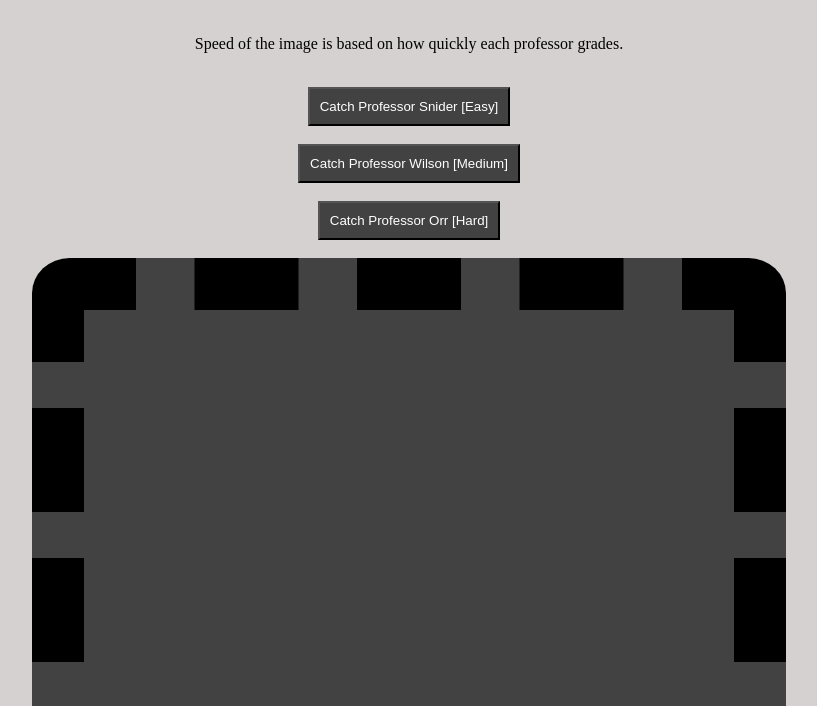
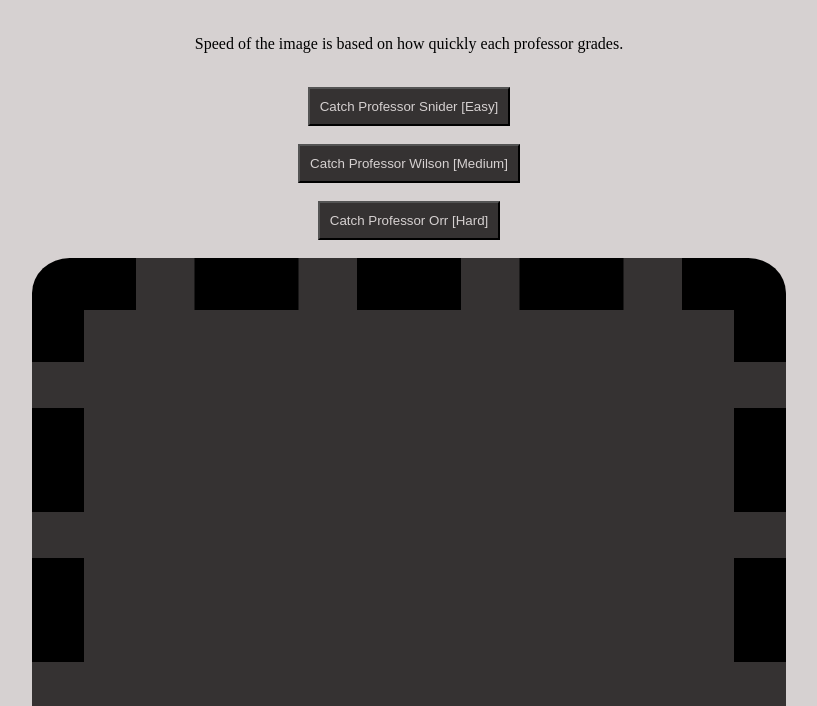
Before and after one commit to dlow20/dlow20.github.io, a plain HTML site: page pin_the_professor/index.html in a window 1280 px wide. Shown: the part 94-800 px from the top of the page, without its empty margins (231-1048 px from the left). Drawn offline with Linux system fonts and the light colour scheme.

Commit message:
pushing css

```diff
--- a/pin_the_professor/style.css
+++ b/pin_the_professor/style.css
@@ -9,7 +9,7 @@ body {
     width: 650px;
     height: 600px;
     position: relative;
-    background: rgb(66, 66, 66); /* Darken the background color for better contrast */
+    background: rgb(53, 50, 50); /* Darken the background color for better contrast */
 
     border-style: dashed;
     border-radius: 5%;
@@ -40,6 +40,6 @@ body {
 button {
     padding: 10px;
     cursor: pointer;
-    background-color: rgb(66, 66, 66); /* Darken the button background color for better contrast */
-    color: white; /* Set text color to white for contrast */
+    background-color: rgb(53, 50, 50); /* Darken the button background color for better contrast */
+    color: rgb(214, 209, 209); /* Set text color to white for contrast */
 }
```
